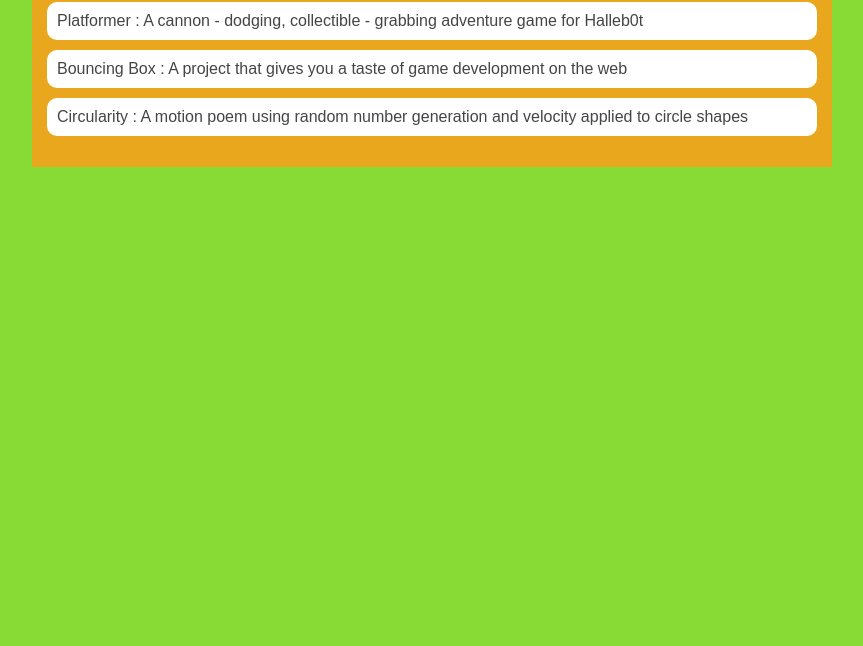
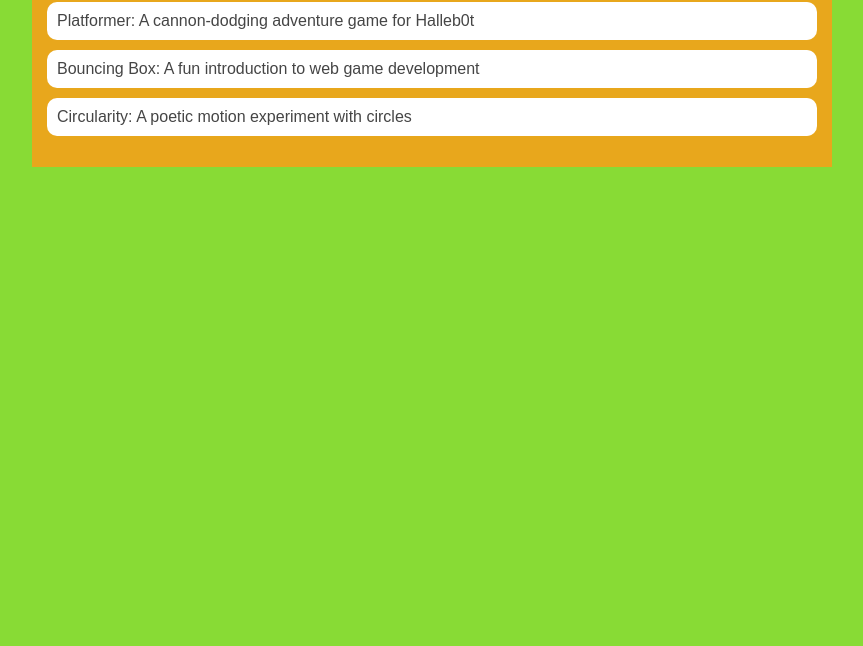
Before and after one commit to SawyerBriggs7519968/SawyerBriggs7519968.github.io, a plain HTML site: page portfolio.html in a window 1280 px wide. Shown: the part 154-800 px from the top of the page, without its empty margins (208-1071 px from the left). Drawn offline with Linux system fonts and the light colour scheme.

Commit message:
platform

```diff
--- a/portfolio.html
+++ b/portfolio.html
@@ -21,9 +21,15 @@
           <div class="content">
             <h1>Portfolio</h1>
             <ul id="portfolio">
-              <li><a href="projects/platformer/">Platformer : A cannon - dodging, collectible - grabbing adventure game for Halleb0t</a></li>
-              <li><a href="projects/bouncing-box/">Bouncing Box : A project that gives you a taste of game development on the web </a></li>
-              <li><a href="projects/circularity/">Circularity : A motion poem using random number generation and velocity applied to circle shapes</a></li>
+            <li>
+  <a href="fsd-projects/platformer/">Platformer: A cannon-dodging adventure game for Halleb0t</a>
+</li>
+<li>
+  <a href="fsd-projects/bouncing-box/">Bouncing Box: A fun introduction to web game development</a>
+</li>
+<li>
+  <a href="fsd-projects/circularity/">Circularity: A poetic motion experiment with circles</a>
+</li>
             </ul>
           </div>
         </main>
```
